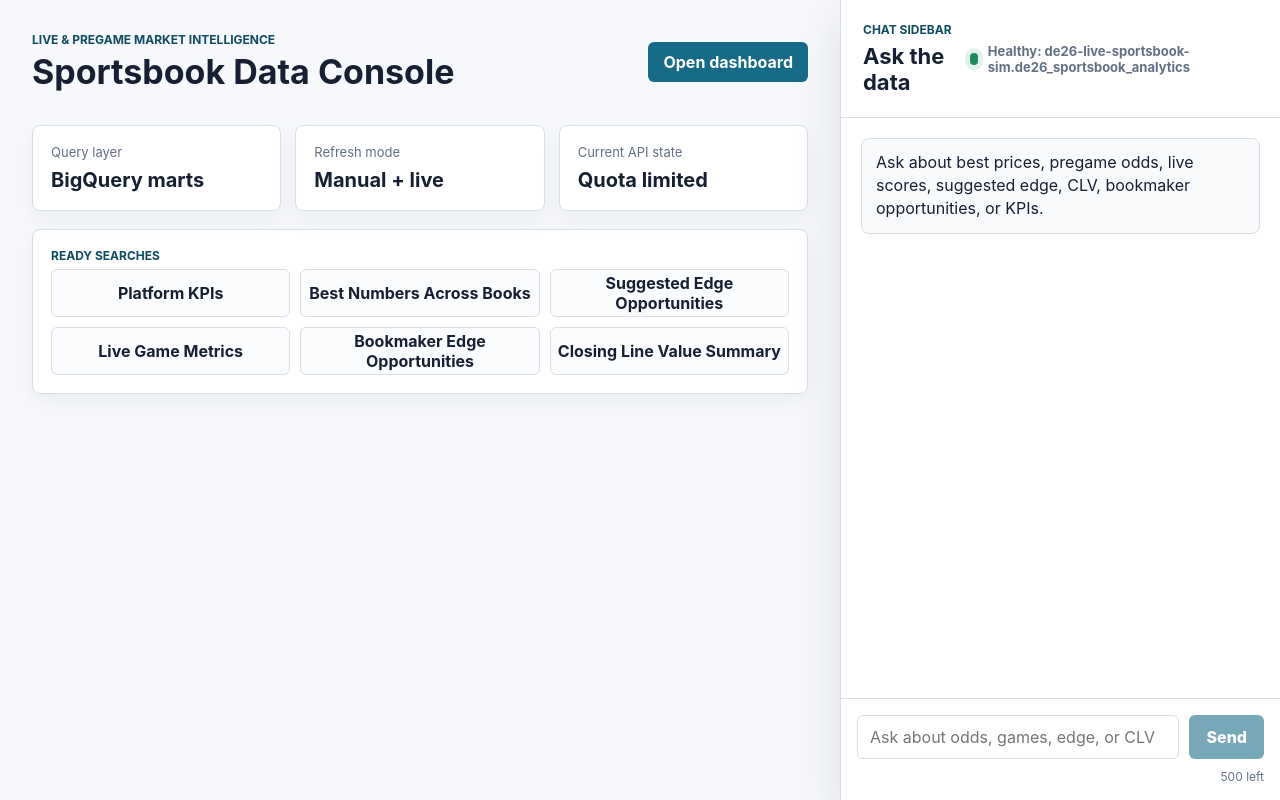
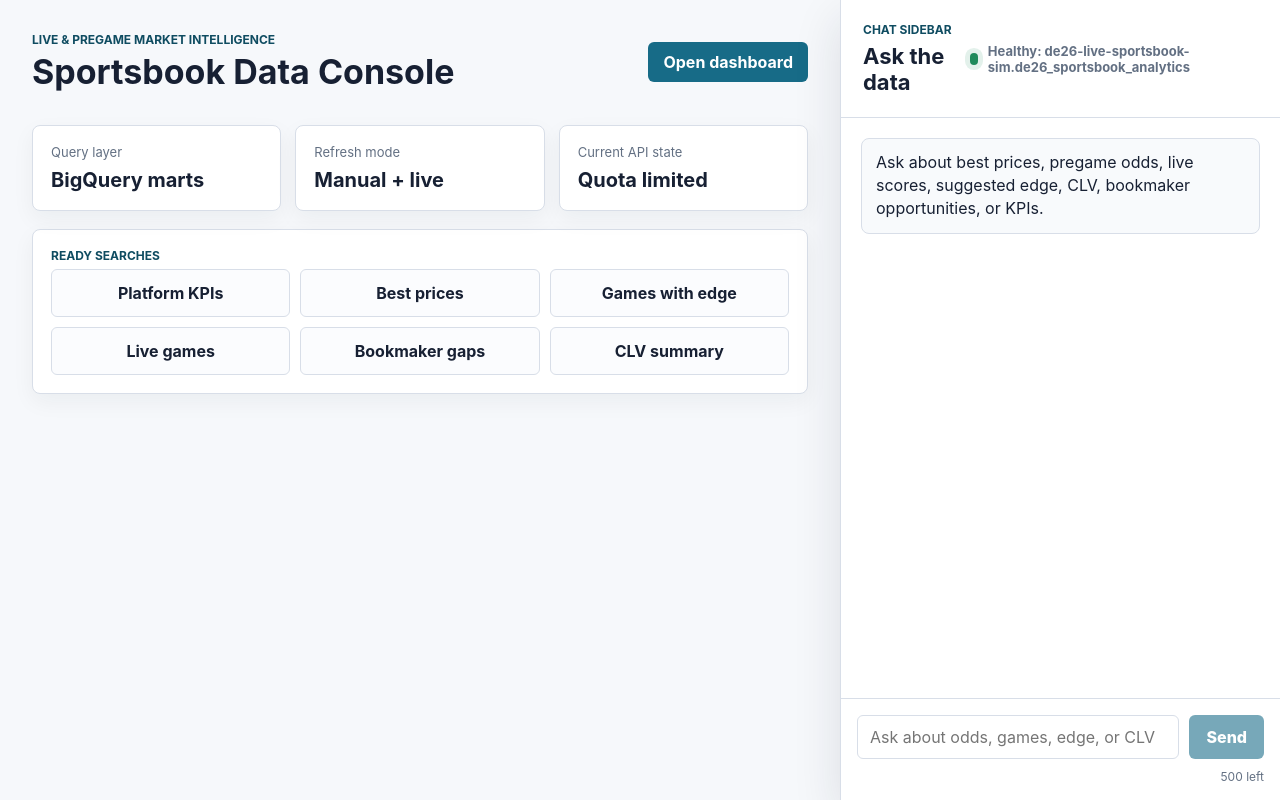
Before and after one commit to imade-osi2/Live-Sportsbook-Sim, a Flask app: page / in a window 1280 px wide. Run offline with Flask 3, Linux system fonts and the light colour scheme.

Commit message:
Use compact labels for chat quick intents

```diff
--- a/cloudrun_chat/app.py
+++ b/cloudrun_chat/app.py
@@ -90,6 +90,7 @@ def choose_intent(prompt):
 QUERY_TEMPLATES = {
     "platform_kpis": {
         "title": "Platform KPIs",
+        "label": "Platform KPIs",
         "prompt": "Show platform KPIs",
         "empty": "No KPI rows are available yet. Run the ingestion and dbt refresh after the Odds API quota resets.",
         "summary": "Here is the current platform summary from the curated KPI mart.",
@@ -108,6 +109,7 @@ QUERY_TEMPLATES = {
     },
     "best_prices": {
         "title": "Best Numbers Across Books",
+        "label": "Best prices",
         "prompt": "Show me the best prices across books",
         "empty": "No current best-price rows were found. This usually means the Odds API refresh has not run with fresh current-slate data.",
         "summary": "These are the largest current price gaps across books.",
@@ -131,6 +133,7 @@ QUERY_TEMPLATES = {
     },
     "edge_opportunities": {
         "title": "Suggested Edge Opportunities",
+        "label": "Games with edge",
         "prompt": "Which games have edge right now?",
         "empty": "No current edge suggestions were found. Current-slate suggestion marts may be empty until fresh odds data lands.",
         "summary": "These are the strongest current suggested bets by expected value.",
@@ -154,6 +157,7 @@ QUERY_TEMPLATES = {
     },
     "live_games": {
         "title": "Live Game Metrics",
+        "label": "Live games",
         "prompt": "Show live games and scores",
         "empty": "No live game rows were found. Live metrics depend on fresh score and odds refreshes.",
         "summary": "These are the latest live or final game metrics available.",
@@ -175,6 +179,7 @@ QUERY_TEMPLATES = {
     },
     "bookmaker_opportunities": {
         "title": "Bookmaker Edge Opportunities",
+        "label": "Bookmaker gaps",
         "prompt": "Which bookmakers have the most opportunities?",
         "empty": "No bookmaker opportunity rows were found for the current slate.",
         "summary": "These books currently show the most medium/high confidence opportunities.",
@@ -191,6 +196,7 @@ QUERY_TEMPLATES = {
     },
     "clv_summary": {
         "title": "Closing Line Value Summary",
+        "label": "CLV summary",
         "prompt": "Give me CLV summary",
         "empty": "No CLV rows are available yet. CLV fills in after suggestions can be compared with later observed prices.",
         "summary": "Here is the current beat-close and expected value summary by signal tier and market.",
@@ -218,6 +224,7 @@ def serialize_intents():
         {
             "id": intent_id,
             "title": template["title"],
+            "label": template["label"],
             "prompt": template["prompt"],
         }
         for intent_id, template in QUERY_TEMPLATES.items()
--- a/cloudrun_chat/templates/index.html
+++ b/cloudrun_chat/templates/index.html
@@ -36,7 +36,7 @@
           <p class="eyebrow">Ready searches</p>
           <div class="prompt-grid">
             {% for intent in intents %}
-              <button type="button" data-intent="{{ intent.id }}" data-prompt="{{ intent.prompt }}">{{ intent.title }}</button>
+              <button type="button" data-intent="{{ intent.id }}" data-prompt="{{ intent.prompt }}">{{ intent.label }}</button>
             {% endfor %}
           </div>
         </section>
```
